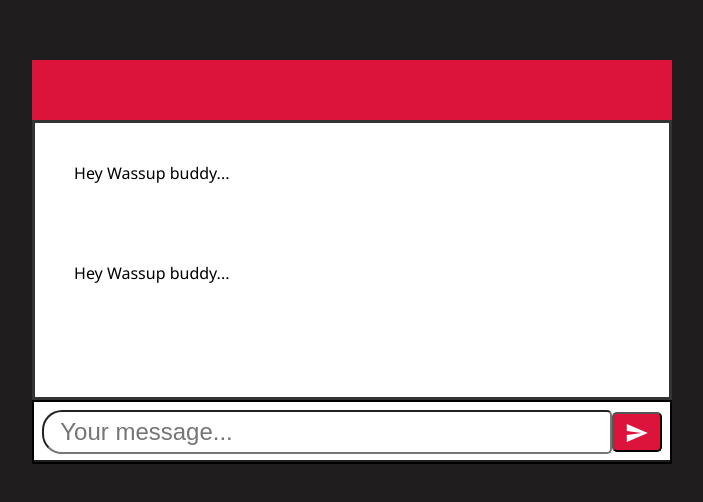
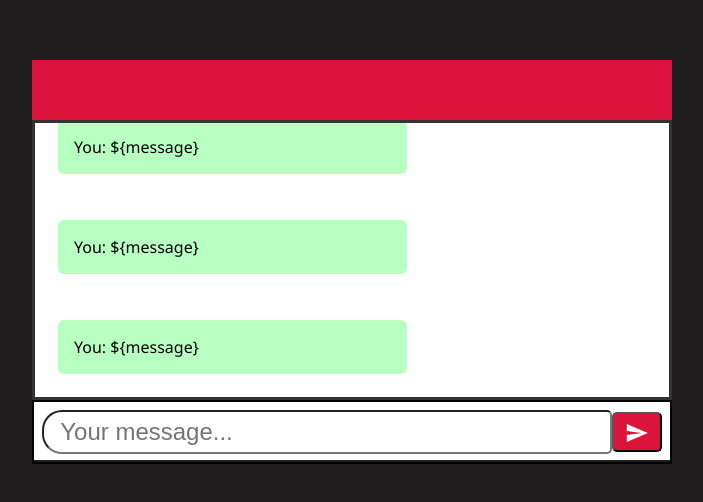
Before and after one commit to wajaht-ali/codeclause_chatapp_project_, a React (Create React App) app in the folder chatify/: page /chat in a window 1280 px wide. Shown: the part 140-642 px from the top of the page, without its empty margins (288-991 px from the left). Built offline with nearby package versions, Linux system fonts and the light colour scheme; no server answers.

Commit message:
Message component updated

```diff
--- a/chatify/src/components/Message/Message.jsx
+++ b/chatify/src/components/Message/Message.jsx
@@ -1,11 +1,24 @@
 import React from 'react'
 import "./message.css";
-const Message = ({message}) => {
-  return (
-    <div className='messageBox'>
-         {message}
-    </div>
-  )
+
+
+const Message = ({ user, message, classs }) => {
+    if (user) {
+        return (
+            <div className='messageBox left'>
+                {`${user}: ${message}`}
+            </div>
+        )
+    }
+    else {
+        return (
+            <div className="messageBox left">
+                {'You: ${message}'}
+            </div>
+        )
+    }
+
+
 }
 
 export default Message;
--- a/chatify/src/components/Message/message.css
+++ b/chatify/src/components/Message/message.css
@@ -15,6 +15,5 @@
 }
 .left {
     float: left;
-    background-color: rgba(184, 255, 194);
-    color: white;
+    background-color: rgb(184, 255, 194);
 }
--- a/chatify/src/components/chat/chat.css
+++ b/chatify/src/components/chat/chat.css
@@ -23,6 +23,8 @@
     border: 0.2rem solid #333;
     height: 70%;
     box-sizing: border-box;
+    /* overflow-y: auto; */
+
 }
 
 .inputBox {
--- a/chatify/src/components/chat/chat.jsx
+++ b/chatify/src/components/chat/chat.jsx
@@ -5,12 +5,14 @@ import socketIo from "socket.io-client";
 import { user } from "../join/join";
 import "./chat.css";
 import Message from "../Message/Message";
+import ReactScrollToBottom from "react-scroll-to-bottom";
 
 let socket;
 const ENDPOINT = "http://localhost:4500/";
 
 const Chat = () => {
   const [id, setid] = useState("");
+  const [messages, setMessages] = useState([1,2,3,4])
   const send = () => {
     const message = document.getElementById('inputText').value;
     socket.emit("message", {message, id});
@@ -74,11 +76,11 @@ const Chat = () => {
     <div className="chatPage">
       <div className="chatContainer">
         <div className="header"></div>
-        <div className="chatBox">
-          <Message message={"Hey Wassup buddy..."}/>
-          <Message message={"Hey Wassup buddy..."}/>
-
-        </div>
+        <ReactScrollToBottom className="chatBox">
+          {
+            messages.map((item, index) => <Message message = {item}/>)
+          }
+        </ReactScrollToBottom>
 
         <div className="inputBox">
           {/* <MdKeyboardAlt id="keyboardIcon"/> */}
```
